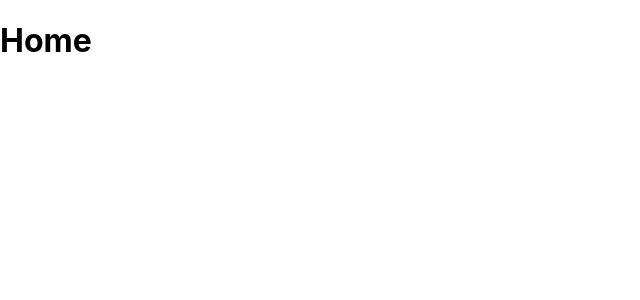
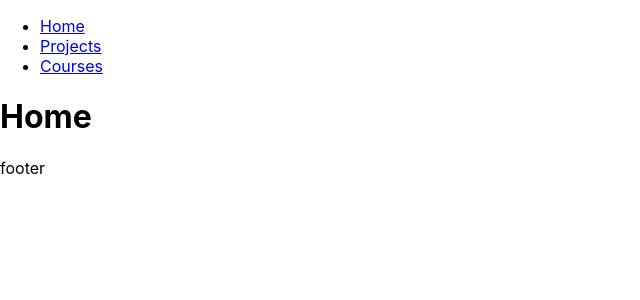
Before and after one commit to kzaleskaa/kzaleskaa.github.io, a React (Create React App) app: page / in a window 1280 px wide. Shown: the top 300 px of the page, without its empty margins (0-640 px from the left). Built offline with nearby package versions, Linux system fonts and the light colour scheme.

Commit message:
add base header navigation

```diff
--- a/src/App.js
+++ b/src/App.js
@@ -1,5 +1,6 @@
 import React from 'react';
 import { Routes, Route } from 'react-router-dom';
+import Layout from './components/layout/Layout';
 import Home from './pages/Home';
 import Projects from './pages/Projects';
 import Courses from './pages/Courses';
@@ -7,12 +8,14 @@ import NotFound from './pages/NotFound';
 
 function App() {
   return (
+    <Layout>
       <Routes>
         <Route path="/" element={<Home />} />
         <Route path="/projects" element={<Projects />} />
         <Route path="/courses" element={<Courses />} />
         <Route path="*" element={<NotFound />} />
       </Routes>
+    </Layout>
   );
 }
 
--- /dev/null
+++ b/src/components/layout/Footer.js
@@ -0,0 +1,9 @@
+const Footer = () => {
+    return(
+        <footer>
+            footer
+        </footer>
+    )
+}
+
+export default Footer;
--- /dev/null
+++ b/src/components/layout/Header.js
@@ -0,0 +1,11 @@
+import MainNavigation from "./MainNavigation";
+
+const Header = () => {
+    return (
+        <header>
+            <MainNavigation />
+        </header>
+    )
+}
+
+export default Header;
--- /dev/null
+++ b/src/components/layout/Layout.js
@@ -0,0 +1,15 @@
+import Footer from "./Footer";
+import Header from "./Header";
+
+
+const Layout = (props) => {
+    return (
+        <>
+            <Header />
+            <main>{props.children}</main>
+            <Footer />
+        </>
+    )
+}
+
+export default Layout;
--- /dev/null
+++ b/src/components/layout/MainNavigation.js
@@ -0,0 +1,22 @@
+import { NavLink } from "react-router-dom";
+
+const MainNavigation = () => {
+    return (
+        <nav>
+            <ul>
+                <li>
+                    <NavLink to="/">Home</NavLink>
+                </li>
+                <li>
+                    <NavLink to="/projects">Projects</NavLink>
+                </li>
+                <li>
+                    <NavLink to="/courses">Courses</NavLink>
+                </li>
+            </ul>
+        </nav>
+    )
+
+}
+
+export default MainNavigation;
```
Lines whose indentation alone changed are shown as unchanged.
